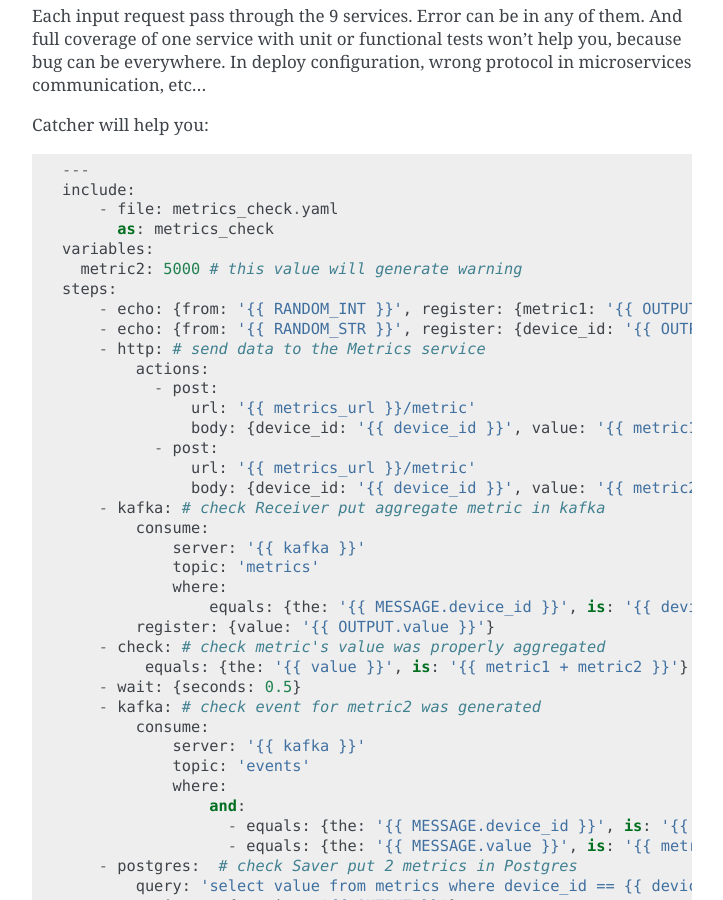
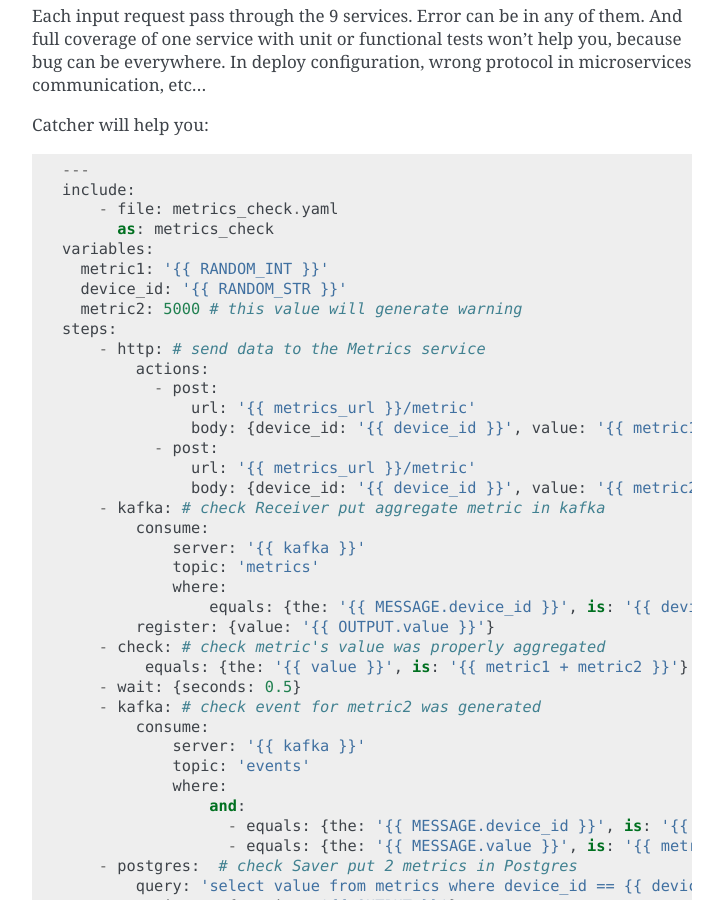
Before and after one commit to comtihon/catcher, a Sphinx documentation site: the page built from docs/source/microservices.rst, in a window 1280 px wide and 900 px high, scrolled down 600 px. Shown: the whole window, without its empty margins (388-1111 px from the left). Built offline with Sphinx 7.4.7, drawn with Linux system fonts in a browser that asks for light colours.

Commit message:
bump version & improve docs

```diff
--- a/catcher/__init__.py
+++ b/catcher/__init__.py
@@ -1,3 +1,3 @@
 APPNAME = 'catcher'
 APPAUTHOR = 'Valerii Tikhonov'
-APPVSN = '1.21.1'
+APPVSN = '1.21.2'
--- a/docs/source/includes.rst
+++ b/docs/source/includes.rst
@@ -104,8 +104,9 @@ Simple run on include
 Imagine you have this `register_user.yaml` test::
 
     ---
+    variables:
+        uuid: '{{ random("uuid4") }}'
     steps:
-        - echo: {from: '{{ RANDOM_STR }}', register: {uuid: '{{ OUTPUT }}'}}
         - http:
             actions:
               - post:  # register client and get id
@@ -192,8 +193,9 @@ And now imagine you, in your test need to run only a part of `register_and_login
 First, let's change `register_and_login.yaml` to look like this::
 
     ---
+    variables:
+        email: '{{ random("email") }}'
     steps:
-        - echo: {from: '{{ RANDOM_STR }}', register: {email: '{{ OUTPUT }}@test.com'}}
         - http:
             actions:
               - post:  # register client and get id
--- a/docs/source/microservices.rst
+++ b/docs/source/microservices.rst
@@ -32,10 +32,10 @@ Catcher will help you::
         - file: metrics_check.yaml
           as: metrics_check
     variables:
+      metric1: '{{ RANDOM_INT }}'
+      device_id: '{{ RANDOM_STR }}'
       metric2: 5000 # this value will generate warning
     steps:
-        - echo: {from: '{{ RANDOM_INT }}', register: {metric1: '{{ OUTPUT }}'}}
-        - echo: {from: '{{ RANDOM_STR }}', register: {device_id: '{{ OUTPUT }}'}}
         - http: # send data to the Metrics service
             actions:
               - post:
--- a/docs/source/tests.rst
+++ b/docs/source/tests.rst
@@ -42,7 +42,7 @@ and test::
 
     ---
     variables:
-        data_id: 1
+        data_id: '{{ random(1) }}'  # random positive int
     steps:
         - http:
             post:
```
Also changed, not shown: docs/source/variables.rst (+3 -4 lines), 1 other file.
